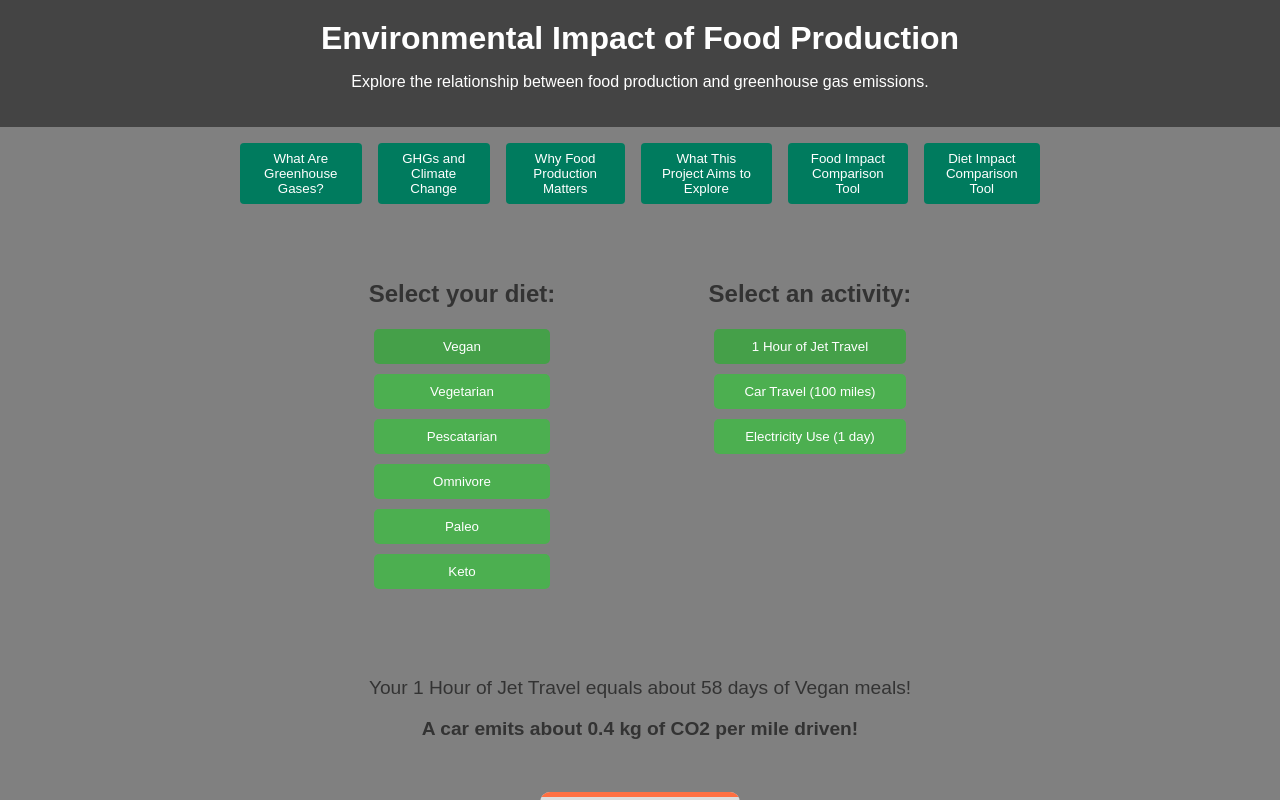
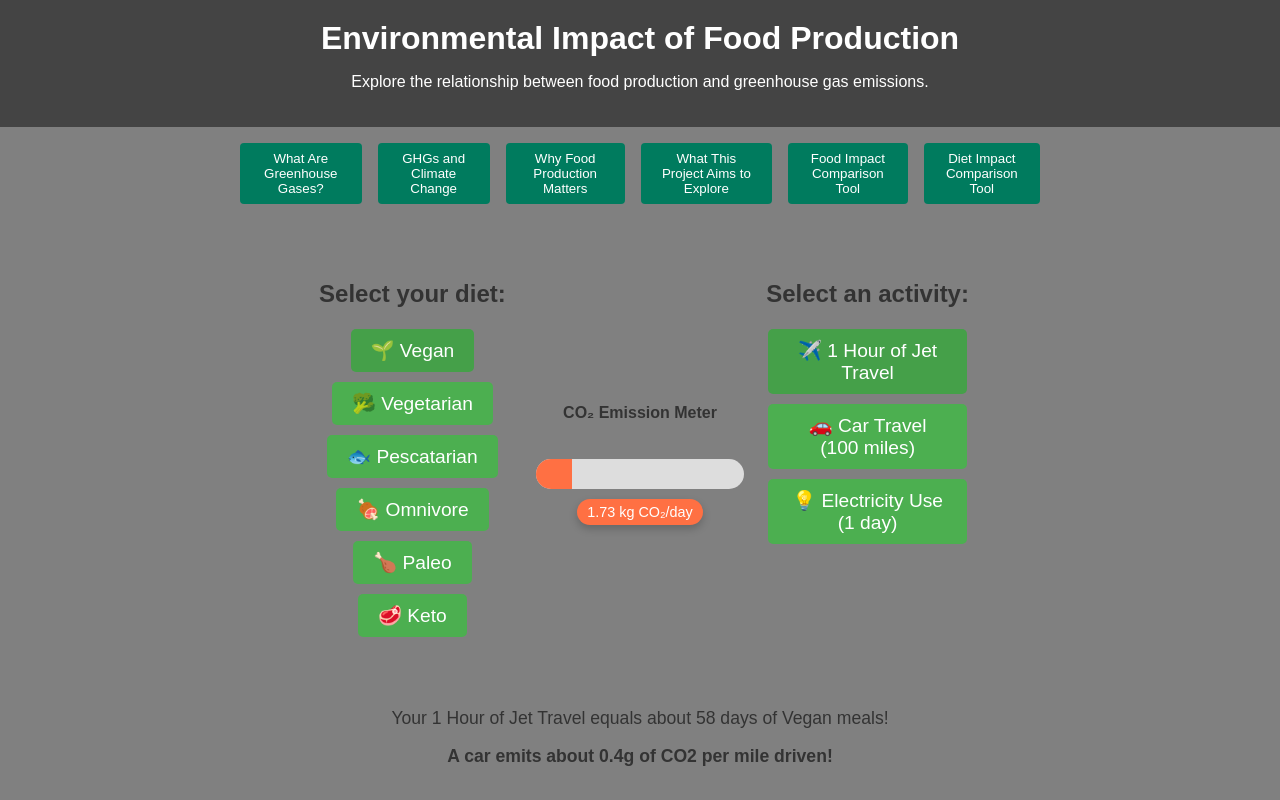
Before and after one commit to camrync23/209FinalProject, a SvelteKit app: page / in a window 1280 px wide. Both pictures are taken after a click on the button "Diet Impact Comparison Tool". Shown: the top 800 px of the page. Built offline with nearby package versions, Linux system fonts and the light colour scheme.

Commit message:
Update DietComparisonTool.svelte
Updates on Diet comparison tool. Adjustments need to be made to ensure that the meter isnt misleading, improvements coming next.

```diff
--- a/src/components/DietComparisonTool.svelte
+++ b/src/components/DietComparisonTool.svelte
@@ -1,65 +1,96 @@
 <script>
-    import { onMount } from "svelte";
+    import { scale, fade } from "svelte/transition";
 
-    // Diet and Activity options with CO2 emissions
-    //Diet based on https://pmc.ncbi.nlm.nih.gov/articles/PMC10131583/
+    // Updated diet options with corresponding CO2 emissions (kg/day)
     const dietOptions = [
-      { name: "Vegan", co2: 1.725 },    // CO2 emissions per day (kg) based on 2500 kcal per day
-      { name: "Vegetarian", co2: 2.9 },
-      { name: "Pescatarian", co2: 4.15 },
-      { name: "Omnivore", co2: 5.575 },
-      { name: "Paleo", co2: 6.55 },
-      { name: "Keto", co2: 7.275 }
+      { name: "Vegan", co2: 1.725, icon: "🌱", tooltip: "Plant-based diet, no animal products" },
+      { name: "Vegetarian", co2: 2.9, icon: "🥦", tooltip: "Plant-based diet including dairy and eggs" },
+      { name: "Pescatarian", co2: 4.15, icon: "🐟", tooltip: "Vegetarian diet with the inclusion of fish and seafood" },
+      { name: "Omnivore", co2: 5.575, icon: "🍖", tooltip: "Diet including all food types" },
+      { name: "Paleo", co2: 6.55, icon: "🍗", tooltip: "Focuses on meat, fish, vegetables, and fruits without grains, legumes, or dairy " },
+      { name: "Keto", co2: 7.275, icon: "🥩", tooltip: "High fat, low carb, meat-based diet" },
     ];
 
+    // Updated activity options with corresponding CO2 emissions (kg)
     const activityOptions = [
-      { name: "1 Hour of Jet Travel", co2: 100 },
-      { name: "Car Travel (100 miles)", co2: 30 },
-      { name: "Electricity Use (1 day)", co2: 12 }
+      { name: "1 Hour of Jet Travel", co2: 100, icon: "✈️", tooltip: "1 hour of flying emits 100 kg of CO2" },
+      { name: "Car Travel (100 miles)", co2: 30, icon: "🚗", tooltip: "Car travel emits 30 kg of CO2 per 100 miles" },
+      { name: "Electricity Use (1 day)", co2: 12, icon: "💡", tooltip: "Average electricity use per person for 1 day" }
     ];
 
-    let selectedDiet = dietOptions[0]; // default to Vegan
-    let selectedActivity = activityOptions[0]; // default to Jet Travel
+    let selectedDiet = dietOptions[0];  // Default to Vegan
+    let selectedActivity = activityOptions[0];  // Default to Jet Travel
 
     let equivalenceMessage = "";
     let funFact = "";
 
-    // Function to calculate the equivalence message
+    // Function to calculate the equivalence message and fun facts
     function calculateEquivalence() {
-      // Example equivalences for CO2 emissions
       if (selectedDiet.co2 > selectedActivity.co2) {
         equivalenceMessage = `Your ${selectedDiet.name} diet for one day equals ${Math.round(selectedDiet.co2 / selectedActivity.co2)} hours of flying!`;
-        funFact = `Did you know? A jet emits around 100kg of CO2 per hour of flight!`;
+        funFact = `Did you know? A jet emits around 100g of CO2 per minute of flight!`;
       } else {
         equivalenceMessage = `Your ${selectedActivity.name} equals about ${Math.round(selectedActivity.co2 / selectedDiet.co2)} days of ${selectedDiet.name} meals!`;
-        funFact = `A car emits about 0.4 kg of CO2 per mile driven!`;
+        funFact = `A car emits about 0.4g of CO2 per mile driven!`;
       }
     }
 
-    // Watch for changes in diet or activity selection
+    // Recalculate equivalence whenever diet or activity changes
     $: selectedDiet, selectedActivity, calculateEquivalence();
   </script>
 
   <main>
-    <!-- Diet and Activity Selection -->
+    <!-- Horizontal Layout for Diet, Meter, and Activity -->
     <div class="selection-container">
-      <div class="selection">
+      <!-- Diet Selection (Left) -->
+      <div class="selection diet">
         <h3>Select your diet:</h3>
         <div class="options">
-          {#each dietOptions as {name, co2}}
-            <button class:selected={selectedDiet.name === name} on:click={() => selectedDiet = { name, co2 }}>
-              {name}
+          {#each dietOptions as {name, co2, icon, tooltip}}
+            <button
+              class:selected={selectedDiet.name === name}
+              on:click={() => selectedDiet = { name, co2, icon, tooltip }}
+              title={tooltip}
+              transition:scale={{ duration: 150 }}
+              class="diet-button"
+            >
+              <span>{icon} {name}</span>
             </button>
           {/each}
         </div>
       </div>
 
-      <div class="selection">
+      <!-- CO₂ Emission Meter (Middle) -->
+      <div class="emission-meter-container">
+        <h4>CO₂ Emission Meter</h4>
+        <div class="meter">
+          <!-- CO₂ Fill -->
+          <div
+            class="meter-fill"
+            style="width: {Math.min(100, selectedDiet.co2 * 10)}%"
+            transition:scale={{ duration: 300 }}
+          >
+          </div>
+        </div>
+        <!-- CO₂ Value Bubble -->
+        <div class="co2-bubble">
+          {selectedDiet.co2.toFixed(2)} kg CO₂/day
+        </div>
+      </div>
+
+      <!-- Activity Selection (Right) -->
+      <div class="selection activity">
         <h3>Select an activity:</h3>
         <div class="options">
-          {#each activityOptions as {name, co2}}
-            <button class:selected={selectedActivity.name === name} on:click={() => selectedActivity = { name, co2 }}>
-              {name}
+          {#each activityOptions as {name, co2, icon, tooltip}}
+            <button
+              class:selected={selectedActivity.name === name}
+              on:click={() => selectedActivity = { name, co2, icon, tooltip }}
+              title={tooltip}
+              transition:scale={{ duration: 150 }}
+              class="activity-button"
+            >
+              <span>{icon} {name}</span>
             </button>
           {/each}
         </div>
@@ -70,18 +101,6 @@
     <div class="equivalence-message">
       <p>{equivalenceMessage}</p>
       <p><strong>{funFact}</strong></p>
-    </div>
-
-    <!-- CO2 Emission Meter/Overflow -->
-    <div class="emission-meter">
-      <div class="meter">
-        <div class="meter-fill" style="height: {selectedDiet.co2}%"></div>
-      </div>
-      <div class="emission-bubbles">
-        {#each Array(Math.round(selectedDiet.co2)) as _, index (index)}
-          <div class="bubble" style="animation-delay: {index * 0.1}s"></div>
-        {/each}
-      </div>
     </div>
   </main>
 
@@ -96,9 +115,19 @@
 
     .selection-container {
       display: flex;
-      justify-content: space-around;
+      justify-content: space-between;
       width: 100%;
       margin-bottom: 2rem;
+      max-width: 1000px;
+    }
+
+    .selection {
+      width: 30%;
+      text-align: center;
+    }
+
+    .diet, .activity {
+      margin: 0 1rem;
     }
 
     .selection h3 {
@@ -109,6 +138,7 @@
     .options {
       display: flex;
       flex-direction: column;
+      align-items: center;
     }
 
     button {
@@ -119,10 +149,24 @@
       margin: 5px;
       cursor: pointer;
       border-radius: 5px;
+      font-size: 1.2rem;
+      display: flex;
+      align-items: center;
+      justify-content: center;
+      transition: transform 0.2s, box-shadow 0.2s;
     }
 
     button.selected {
       background-color: #45a049;
+    }
+
+    button:hover {
+      transform: scale(1.05);
+      box-shadow: 0 4px 8px rgba(0, 0, 0, 0.2);
+    }
+
+    button:active {
+      transform: scale(0.98);
     }
 
     .equivalence-message {
@@ -131,53 +175,52 @@
       font-size: 1.2rem;
     }
 
-    .emission-meter {
-      position: relative;
-      width: 200px;
-      height: 300px;
-      margin-top: 2rem;
+    /* CO₂ Emission Meter Styles */
+    .emission-meter-container {
+      display: flex;
+      flex-direction: column;
+      justify-content: center;
+      align-items: center;
+      width: 30%;
+      text-align: center;
     }
 
     .meter {
+      width: 100%;
+      height: 30px;
       background-color: #ddd;
-      width: 100%;
-      height: 100%;
-      border-radius: 10px;
+      border-radius: 15px;
       overflow: hidden;
+      margin-top: 1rem;
+      position: relative;
     }
 
     .meter-fill {
-      background-color: #ff7043;
-      width: 100%;
-      transition: height 0.3s ease;
+      background-color: #FF7043;
+      height: 100%;
+      position: absolute;
+      left: 0;
+      transition: width 0.3s ease-out;
     }
 
-    .emission-bubbles {
-      position: absolute;
-      top: 0;
-      left: 0;
-      right: 0;
-      bottom: 0;
-      display: flex;
-      flex-wrap: wrap;
-      justify-content: center;
-      align-items: center;
-      pointer-events: none;
+    /* CO₂ Value Bubble Styling */
+    .co2-bubble {
+      position: relative;
+      top: 10px; /* Adjust position to be right below the meter */
+      width: auto;
+      padding: 5px 10px;
+      background-color: #FF7043;
+      color: white;
+      border-radius: 20px;
+      font-size: 0.9rem;
+      white-space: nowrap;
+      box-shadow: 0 4px 8px rgba(0, 0, 0, 0.2);
     }
 
-    .bubble {
-      width: 20px;
-      height: 20px;
-      background-color: #FFEB3B;
-      border-radius: 50%;
-      margin: 5px;
-      opacity: 0.8;
-      animation: floatBubble 4s ease-in-out infinite;
-    }
-
-    @keyframes floatBubble {
-      0% { transform: translateY(0) scale(1); }
-      50% { transform: translateY(-30px) scale(1.5); }
-      100% { transform: translateY(0) scale(1); }
+    .equivalence-message {
+      font-size: 1.1rem;
+      margin-top: 1rem;
+      max-width: 80%;
+      text-align: center;
     }
   </style>
```
